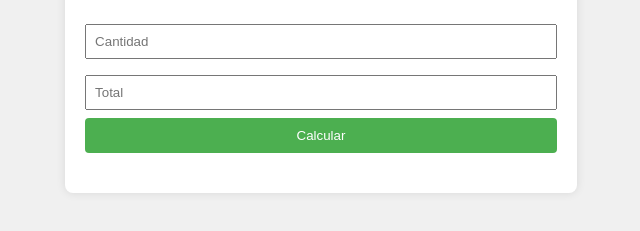
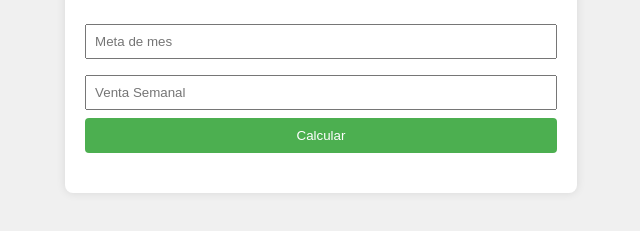
Before and after one commit to ChavezNava/Calcula-porcentaje, a plain HTML site: page index.html in a window 1280 px wide. Shown: the part 339-570 px from the top of the page, without its empty margins (319-959 px from the left). Drawn offline with Linux system fonts and the light colour scheme.

Commit message:
Update index.html
Se modifica linea 50 y linea 51 para que diga en total meta de mes y en cantidad Venta semanal

```diff
--- a/index.html
+++ b/index.html
@@ -47,8 +47,8 @@
 <body>
     <div class="calculator">
         <h2>Calculadora de Porcentaje</h2>
-        <input type="number" id="cantidad" placeholder="Cantidad">
-        <input type="number" id="total" placeholder="Total">
+        <input type="number" id="total" placeholder="Meta de mes">
+        <input type="number" id="cantidad" placeholder="Venta Semanal">
         <button id="calcular-btn">Calcular</button>
         <div id="result"></div>
     </div>
```
